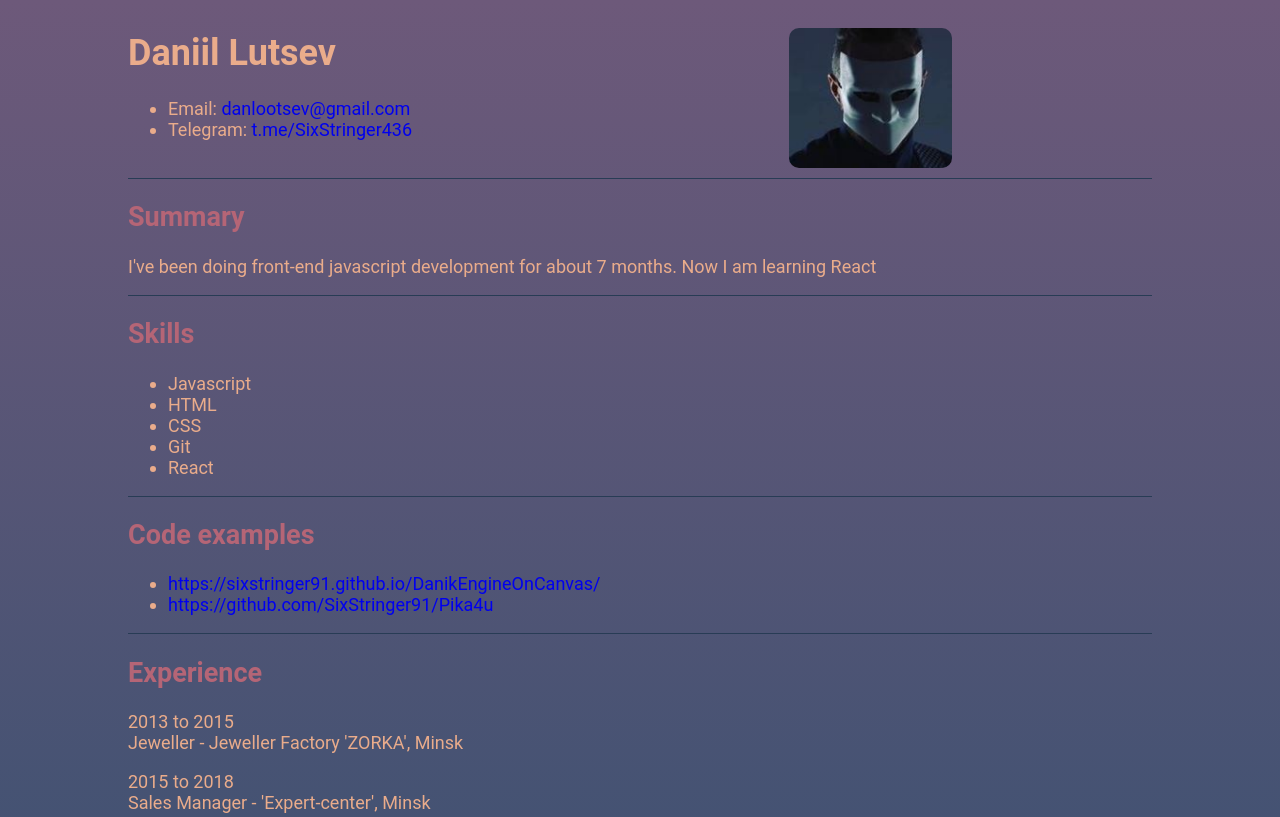
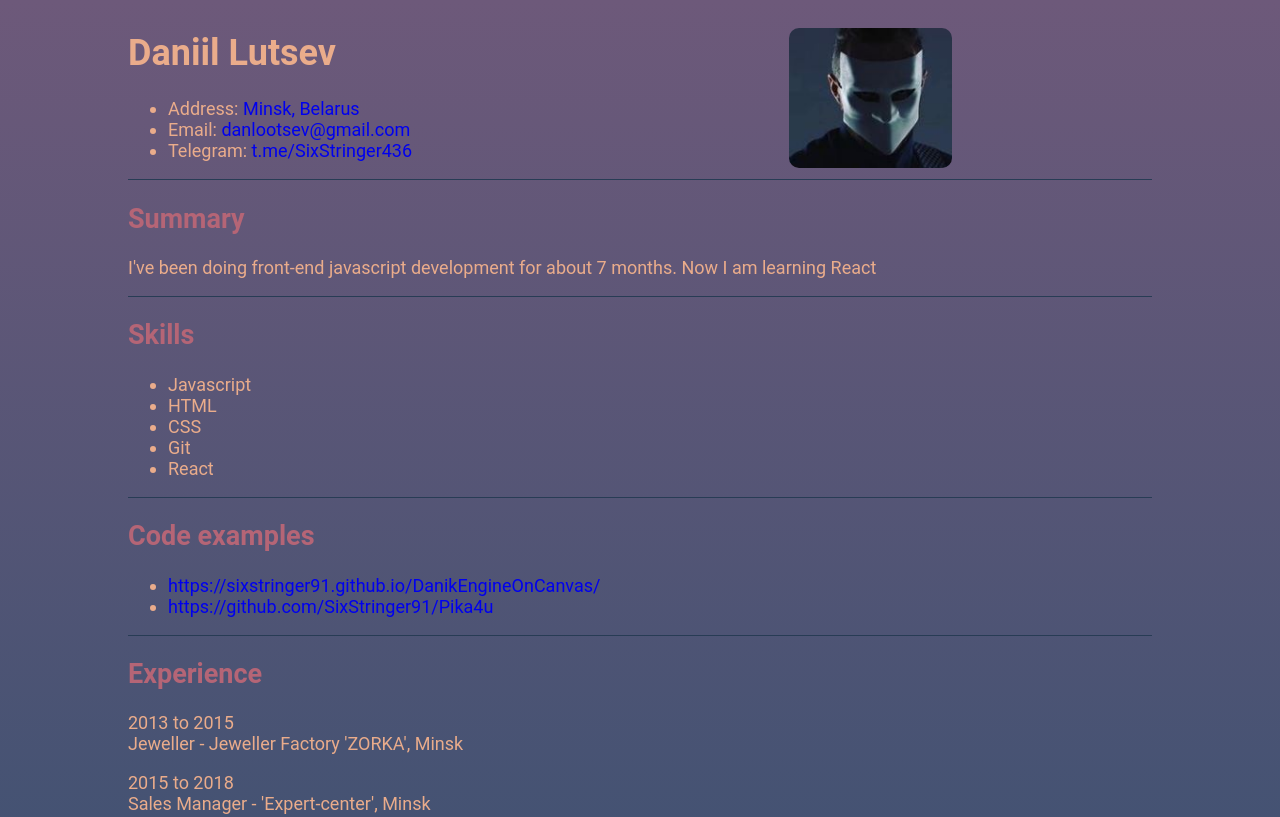
Before and after one commit to SixStringer91/rsschool-cv, a plain HTML site: page index.html in a window 1280 px wide. Shown: the top 817 px of the page. Drawn offline with Linux system fonts and the light colour scheme.

Commit message:
fix: add adress

```diff
--- a/index.html
+++ b/index.html
@@ -15,7 +15,7 @@
               <h1>Daniil Lutsev</h1>
                 <ul class="contacts">
 
-                    <!-- <li>Address: <a href="https://goo.gl/maps/3kyqMyy1urVVRc7F6">Minsk, Belarus</a></li> -->
+                    <li>Address: <a href="https://goo.gl/maps/3kyqMyy1urVVRc7F6">Minsk, Belarus</a></li>
                     <li>Email: <a href="mailto:danlootsev@gmail.com">danlootsev@gmail.com</a> </li>
                     <li>Telegram: <a href="https://t.me/SixStringer436">t.me/SixStringer436</a> </li>
                 </ul>
```
